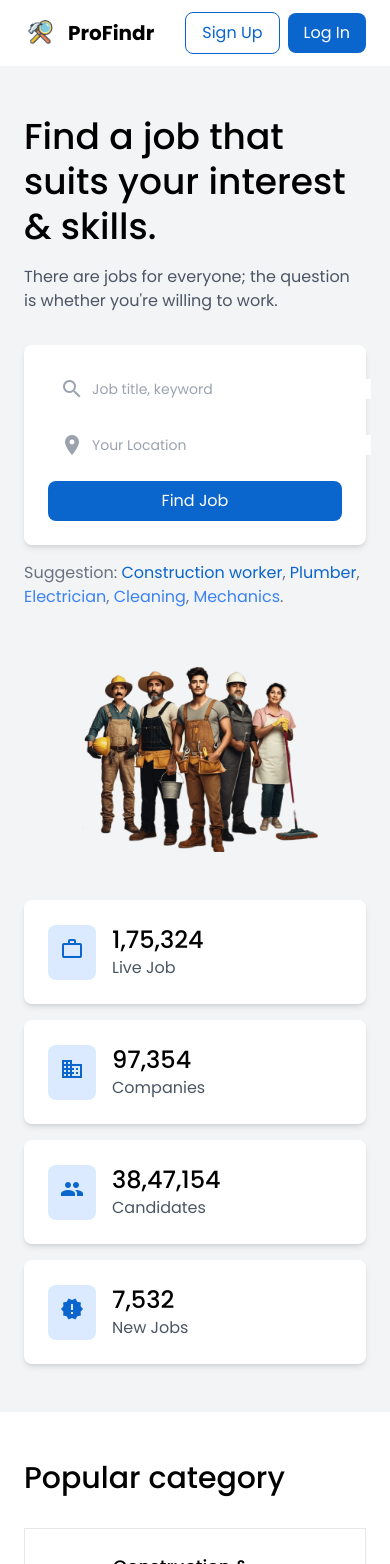
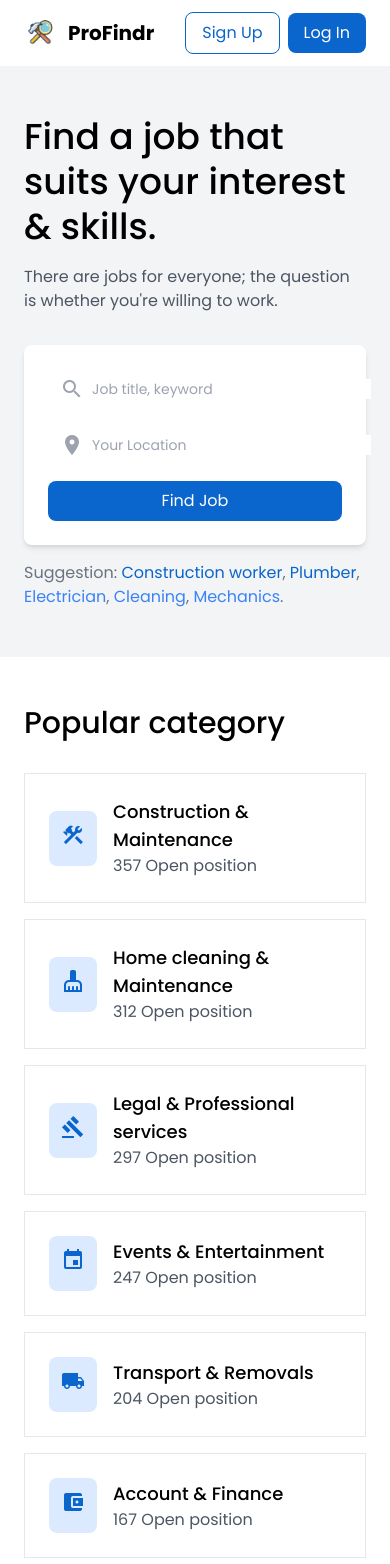
Before and after one commit to YadiraHC/ProFindr, a React (Vite) app: page / in a window 390 px wide. Shown: the top 1564 px of the page. Built offline with nearby package versions, Linux system fonts and the light colour scheme.

Commit message:
Fix Style HeroSection Ocultar Elementos en Mobile

```diff
--- a/src/components/LandingPage/HeroSection.tsx
+++ b/src/components/LandingPage/HeroSection.tsx
@@ -2,7 +2,7 @@ import React from 'react';
 
 const HeroSection: React.FC = () => {
     return (
-        <section className="bg-gray-100 py-12">
+        <section className="bg-gray-100 py-12">{/* Hola desde el HeroSectio */}
             <div className="container mx-auto px-6 lg:flex lg:items-center lg:justify-between">
                 <div className="xl:w-[50%]">
                     <h1 className="text-4xl lg:text-6xl font-medium leading-tight mb-4">
@@ -26,12 +26,12 @@ const HeroSection: React.FC = () => {
                         Suggestion: <span className="text-[#0A65CC]">Construction worker</span>, <span className="text-[#0A65CC]">Plumber</span>, <span className="text-blue-500">Electrician</span>, <span className="text-blue-500">Cleaning</span>, <span className="text-blue-500">Mechanics</span>.
                     </p>
                 </div>
-                <div className="xl:w-[45%] mt-12 lg:mt-0 flex justify-center">
+                <div className="hidden lg:block xl:w-[45%] mt-12 lg:mt-0 justify-center ">
                     <img src="./images/Professionals.png" alt="Professionals" className="w-full lg:w-3/4" />
                 </div>
             </div>
-            <div className="container mx-auto px-6 mt-12 grid grid-cols-1 md:grid-cols-2 lg:grid-cols-4 gap-4">
-                <div className="bg-white p-6 rounded-lg shadow-md flex items-center">
+            <div className=" hidden lg:grid container mx-auto px-6 mt-12 grid-cols-1 md:grid-cols-2 lg:grid-cols-4 gap-4">
+                <div className="bg-white p-6 rounded-lg shadow-md flex items-center ">
                     <div className="bg-blue-100 rounded-lg p-3 mr-4">
                         <span className="material-icons text-[#0A65CC]">work_outline</span>
                     </div>
@@ -49,7 +49,7 @@ const HeroSection: React.FC = () => {
                         <p className="text-gray-600">Companies</p>
                     </div>
                 </div>
-                <div className="bg-white p-6 rounded-lg shadow-md flex items-center">
+                <div className="bg-white p-6 rounded-lg shadow-md flex items-center ">
                     <div className="bg-blue-100 rounded-lg p-3 mr-4">
                         <span className="material-icons text-[#0A65CC]">people</span>
                     </div>
@@ -58,7 +58,7 @@ const HeroSection: React.FC = () => {
                         <p className="text-gray-600">Candidates</p>
                     </div>
                 </div>
-                <div className="bg-white p-6 rounded-lg shadow-md flex items-center">
+                <div className="bg-white p-6 rounded-lg shadow-md flex items-center ">
                     <div className="bg-blue-100 rounded-lg p-3 mr-4">
                         <span className="material-icons text-[#0A65CC]">new_releases</span>
                     </div>
```
